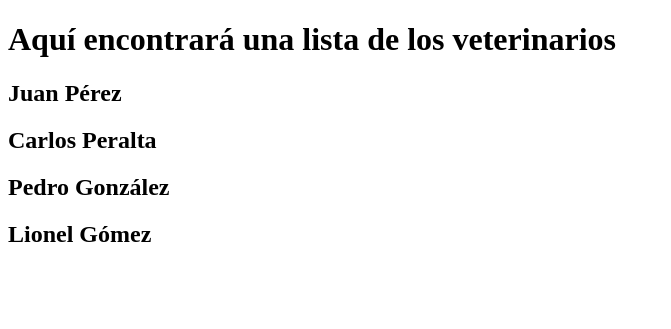
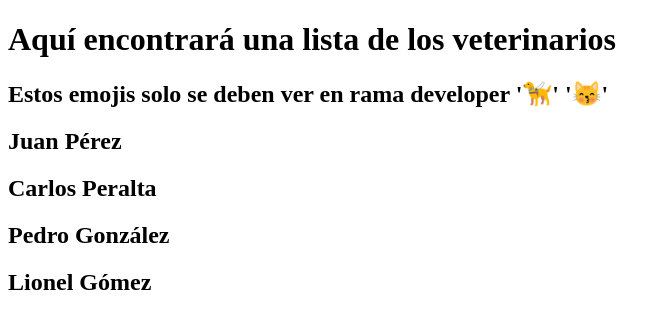
Before and after one commit to LadioLipreri/Nuevo-Apach, a Django app: page /Veterinarios/ in a window 1280 px wide. Shown: the part 80-409 px from the top of the page, without its empty margins (0-671 px from the left). Run offline with Django 4.2, Linux system fonts and the light colour scheme; data comes from the database, SQL or seed files in the repository.

Commit message:
cambio en veterinarios

```diff
--- a/apach/myapp/templates/veterinarios.html
+++ b/apach/myapp/templates/veterinarios.html
@@ -3,6 +3,8 @@
 {% block content %}
 
 <h1>Aquí encontrará una lista de los veterinarios</h1>
+
+<h2>Estos emojis solo se deben ver en rama developer '&#x1F9AE;' '&#x1F63D;'</h2>
 
 {% for veterinario in misveterinarios %}
 
```
